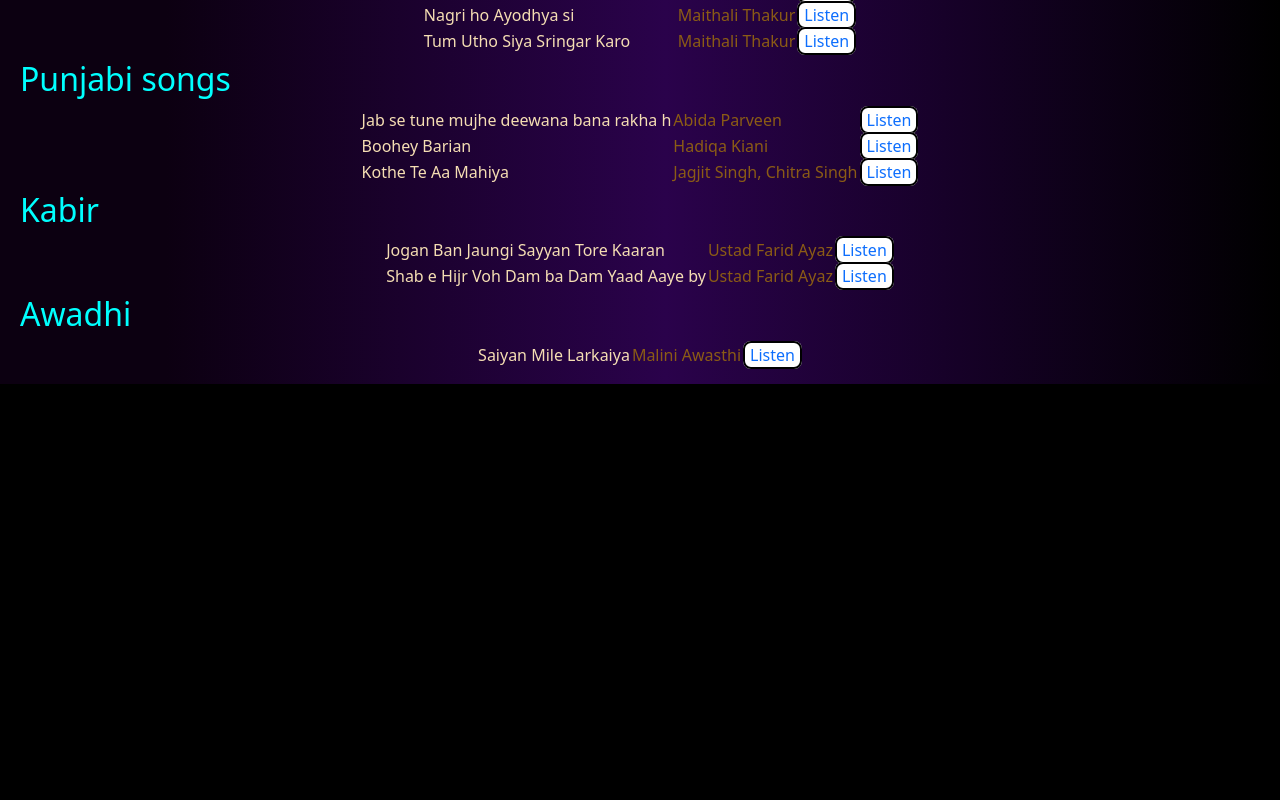
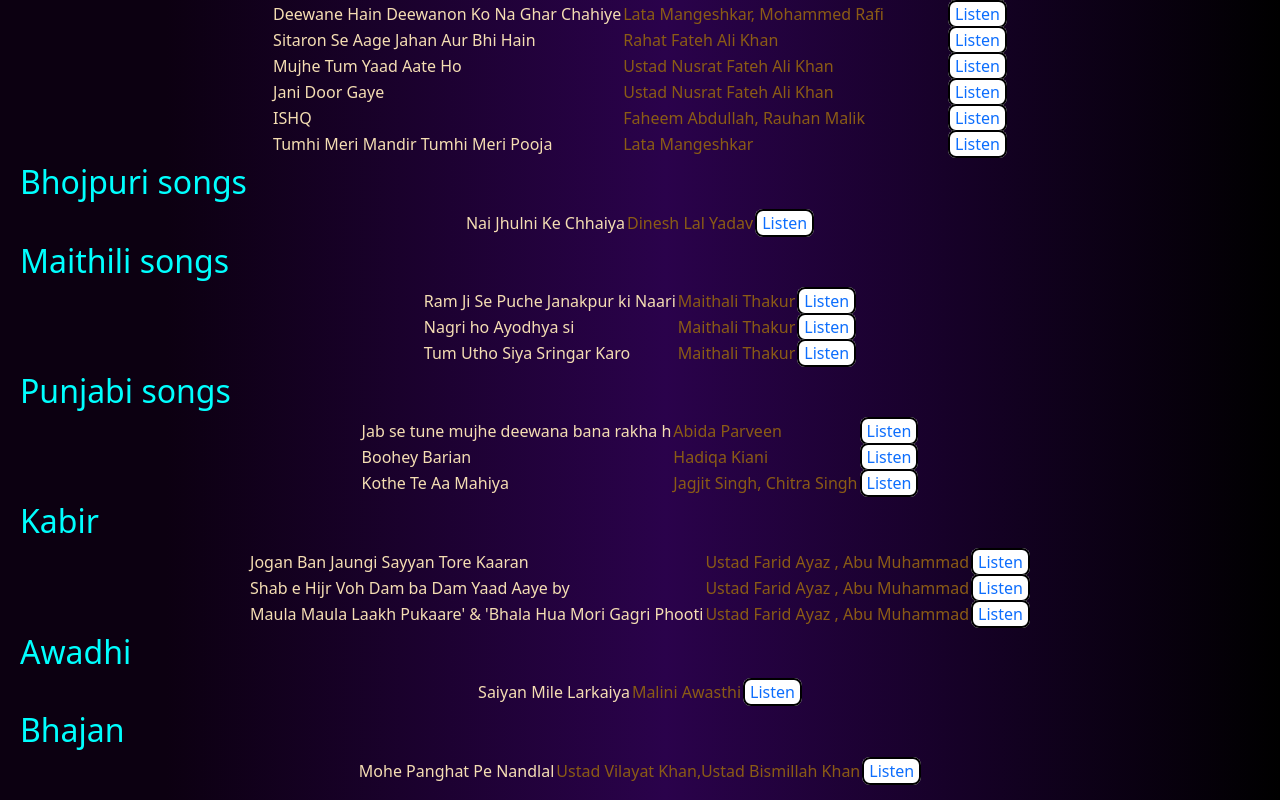
Before and after one commit to kamal-k-rajput/Portfolio, a React (Create React App) app: page /music in a window 1280 px wide. Shown: the part 1118-1918 px from the top of the page. Before the commit the page ends 1502 px from the top, so only its background shows below. Built offline with nearby package versions, Linux system fonts and the light colour scheme; the HTML template or start-up script is replaced by a standard one.

Commit message:
Add new songs

```diff
--- /dev/null
+++ b/src/components/Music/Bhajan.js
@@ -0,0 +1,11 @@
+import { SINGER } from "./singers";
+
+export const bhajan = [
+  {
+    link: "https://www.youtube.com/watch?v=d7AqPH-LgmI",
+    title: "Mohe Panghat Pe Nandlal",
+    id: 1,
+    videoCode: "",
+    singer: `${SINGER.USTAD_VILAYAT_KHAN},${SINGER.USTAD_BISMILLAH_KHAN}`,
+  },
+];
--- a/src/components/Music/Qawwali.js
+++ b/src/components/Music/Qawwali.js
@@ -1,5 +1,5 @@
 import { SINGER } from "./singers";
-
+import { TAGS } from "./tags";
 export const qawwali = [
   {
     link: "https://youtu.be/INs3aYu4Q9g?si=illQ6Qgvr1RqfB_m",
@@ -19,18 +19,133 @@ export const qawwali = [
   {
     link: "https://www.youtube.com/watch?v=wAk-Wg9UK0o",
     title: "Mere Banne ki Baat na Poochho ",
-    id: 4,
+    id: 3,
     videoCode: "wAk-Wg9UK0o",
     singer: SINGER.USTAD_FARID_AYAZ,
+    tags: [TAGS.SUFI],
+  },
+  {
+    link: "https://www.youtube.com/watch?v=lsqsggtTZfs",
+    title: "Kali Kali Zulfon Ke Phande Na Dalo",
+    id: 4,
+    videoCode: "lsqsggtTZfs",
+    singer: SINGER.N_F_A_K,
+  },
+  {
+    link: "https://www.youtube.com/watch?v=QuNyMxLlVig",
+    title: "Sochta Hoon Ke Woh Kitne Masoom",
+    id: 5,
+    videoCode: "lsqsggtTZfs",
+    singer: SINGER.N_F_A_K,
+  },
+  {
+    link: "https://www.youtube.com/watch?v=UIPXHsUXVH0",
+    title: "Ye Jo Halka Halka Saroor Hai",
+    id: 6,
+    videoCode: "UIPXHsUXVH0",
+    singer: SINGER.N_F_A_K,
+    tags: [TAGS.SUFI],
+  },
+  {
+    link: "https://www.youtube.com/watch?v=f3dnF-GmscM",
+    title: "Chaap Tilak Sab Cheen",
+    id: 7,
+    videoCode: "f3dnF-GmscM",
+    singer: SINGER.N_F_A_K,
+    tags: [TAGS.SUFI],
+  },
+  {
+    link: "https://www.youtube.com/watch?v=eYSaHXXFIBU",
+    title: "Sanson Ki Mala Pe Simron Mein",
+    id: 8,
+    videoCode: "eYSaHXXFIBU",
+    singer: SINGER.N_F_A_K,
+    tags: [TAGS.SUFI],
+  },
+  {
+    link: "https://www.youtube.com/watch?v=d7AqPH-LgmI",
+    title: "Sansoon Ki Mala Pe SimronPee Ka Naam || 1985 ||UK",
+    id: 9,
+    videoCode: "",
+    singer: SINGER.N_F_A_K,
+    tags: [TAGS.SUFI],
+  },
+  {
+    link: "https://www.youtube.com/watch?v=BIOgR38G2Zs",
+    title: "Aankh Uthi Mohabbat Ne Angrai Li",
+    id: 10,
+    videoCode: "BIOgR38G2Zs",
+    singer: SINGER.N_F_A_K,
+  },
+  {
+    link: "https://www.youtube.com/watch?v=PEP_d2aZOng",
+    title: "Hai Kahan Ka Irada Sanam",
+    id: 11,
+    videoCode: "PEP_d2aZOng",
+    singer: SINGER.N_F_A_K,
+  },
+  {
+    link: "https://www.youtube.com/watch?v=PEP_d2aZOng",
+    title: "Hai Kahan Ka Irada Sanam",
+    id: 12,
+    videoCode: "PEP_d2aZOng",
+    singer: SINGER.N_F_A_K,
+    tags: [TAGS.SUFI],
+  },
+  {
+    link: "https://www.youtube.com/watch?v=xs7tN0A7RC8",
+    title: "Tumhein Dillagi Bhool Jani Paray Gi",
+    id: 13,
+    videoCode: "xs7tN0A7RC8",
+    singer: SINGER.N_F_A_K,
+    tags: [TAGS.SUFI],
+  },
+  {
+    link: "https://www.youtube.com/watch?v=gY01irEl8Eo",
+    title: "MERE RASHKE QAMAR ",
+    id: 14,
+    videoCode: "gY01irEl8Eo",
+    singer: SINGER.N_F_A_K,
+    tags: [TAGS.SUFI],
+  },
+  {
+    link: "https://www.youtube.com/watch?v=DKpzCm_nxTo",
+    title: "Ankh Uthi Mohabbat Ne Angrai Li",
+    id: 15,
+    videoCode: "DKpzCm_nxTo",
+    singer: SINGER.N_F_A_K,
+    tags: [TAGS.SUFI],
+  },
+  {
+    link: "https://www.youtube.com/watch?v=zXdk8uoSFMI",
+    title: "Husan Walo Se Allah Bachaye",
+    id: 16,
+    videoCode: "zXdk8uoSFMI",
+    singer: SINGER.N_F_A_K,
+    tags: [TAGS.SUFI],
+  },
+  {
+    link: "https://www.youtube.com/watch?v=LN6kt-YxszA",
+    title: "Tum Ek Gorakh Dhanda Ho",
+    id: 17,
+    videoCode: "LN6kt-YxszA",
+    singer: SINGER.N_F_A_K,
+    tags: [TAGS.SUFI],
+  },
+  {
+    link: "https://www.youtube.com/watch?v=NoHCQEUja4Y",
+    title: "Har Lehza Ba Shakal Aan",
+    id: 18,
+    videoCode: "NoHCQEUja4Y",
+    singer: `${SINGER.USTAD_FARID_AYAZ}, ${SINGER.ABU_MUHAMMAD}`,
+    tags: [TAGS.KABIR],
+  },
+  {
+    link: "https://www.youtube.com/watch?v=GHAMyHerv90",
+    title: "Kanhaiya, Yaad Hai Kuchh Bhi Hamaari",
+    id: 19,
+    videoCode: "GHAMyHerv90",
+    singer: `${SINGER.USTAD_FARID_AYAZ}, ${SINGER.ABU_MUHAMMAD}`,
+    tags: [TAGS.KABIR],
   },
 ];
-
-// template
-
-// {
-//     link: "",
-//     title: "",
-//     id: 4,
-//     videoCode: "",
-//     singer: SINGER.,
-//   },
--- a/src/components/Music/data.js
+++ b/src/components/Music/data.js
@@ -1,5 +1,7 @@
 import { awadhi } from "./Awadhi";
+import { bhajan } from "./Bhajan";
 import { bhojpuriSongs } from "./bhojpuri";
+import { gazal } from "./gazal";
 import { kabir } from "./kabir";
 import { maithili } from "./maithili";
 import { punjabi } from "./punjabi";
@@ -8,12 +10,13 @@ import { uncategorised } from "./song";
 
 export const songsdata = [
   { list: qawwali, title: "Qawwali" },
-  { list: qawwali, title: "Ghazals" },
-  { list: qawwali, title: "Sufi" },
+  { list: gazal, title: "Ghazals" },
+  // { list: qawwali, title: "Sufi" },
   { list: uncategorised, title: "Un Categorised" },
   { list: bhojpuriSongs, title: "Bhojpuri songs" },
   { list: maithili, title: "Maithili songs" },
   { list: punjabi, title: "Punjabi songs" },
   { list: kabir, title: "Kabir" },
   { list: awadhi, title: "Awadhi" },
+  { list: bhajan, title: "Bhajan" },
 ];
--- a/src/components/Music/kabir.js
+++ b/src/components/Music/kabir.js
@@ -1,16 +1,25 @@
 import { SINGER } from "./singers";
+import { TAGS } from "./tags";
 
 export const kabir = [
   {
     id: 1,
     title: "Jogan Ban Jaungi Sayyan Tore Kaaran",
     link: "https://www.youtube.com/watch?v=v6VZXoXJ4w8",
-    singer: SINGER.USTAD_FARID_AYAZ,
+    singer: `${SINGER.USTAD_FARID_AYAZ}, ${SINGER.ABU_MUHAMMAD}`,
   },
   {
     id: 2,
     title: "Shab e Hijr Voh Dam ba Dam Yaad Aaye by",
     link: "https://www.youtube.com/watch?v=aa8onCQryfQ",
-    singer: SINGER.USTAD_FARID_AYAZ,
+    singer: `${SINGER.USTAD_FARID_AYAZ}, ${SINGER.ABU_MUHAMMAD}`,
+  },
+  {
+    link: "https://www.youtube.com/watch?v=Ybayv7RvCXg",
+    title: "Maula Maula Laakh Pukaare' & 'Bhala Hua Mori Gagri Phooti",
+    id: 19,
+    videoCode: "Ybayv7RvCXg",
+    singer: `${SINGER.USTAD_FARID_AYAZ}, ${SINGER.ABU_MUHAMMAD}`,
+    tags: [TAGS.KABIR, TAGS.SUFI],
   },
 ];
--- a/src/components/Music/singers.js
+++ b/src/components/Music/singers.js
@@ -23,4 +23,7 @@ export const SINGER = {
   MALINI_AWASTHI: "Malini Awasthi",
   JAGJIT_SINGH: "Jagjit Singh",
   CHITRA_SINGH: "Chitra Singh",
+  ABU_MUHAMMAD: "Abu Muhammad",
+  USTAD_VILAYAT_KHAN: "Ustad Vilayat Khan",
+  USTAD_BISMILLAH_KHAN: "Ustad Bismillah Khan",
 };
--- a/src/components/Music/song.js
+++ b/src/components/Music/song.js
@@ -91,4 +91,10 @@ export const uncategorised = [
     link: "https://www.youtube.com/watch?v=IJeSR-LJBnk",
     singer: `${SINGER.FAHEEM_ABDULLAH}, ${SINGER.RAUHAN_MALIK}`,
   },
+  {
+    id: 16,
+    title: "Tumhi Meri Mandir Tumhi Meri Pooja",
+    link: "https://www.youtube.com/watch?v=zmwpWYwYKpw",
+    singer: `${SINGER.LATA_MANGESHKAR}`,
+  },
 ];
--- /dev/null
+++ b/src/components/Music/tags.js
@@ -0,0 +1,5 @@
+export const TAGS = {
+  KABIR: "kabir",
+  THUMRI: "thumri",
+  SUFI: "sufi",
+};
```
Also changed, not shown: src/components/Music/sufi.js (added, +8 -0 lines).
